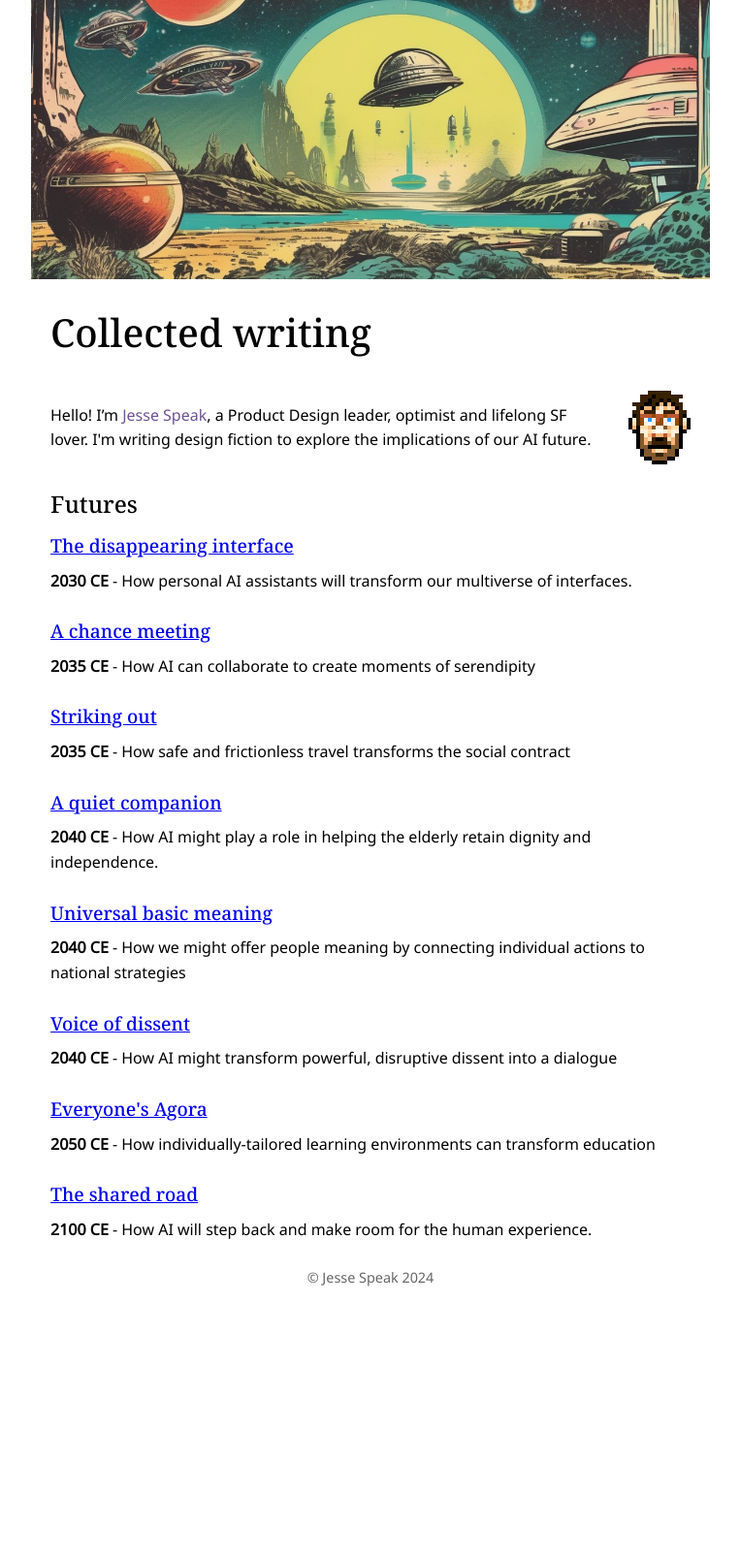
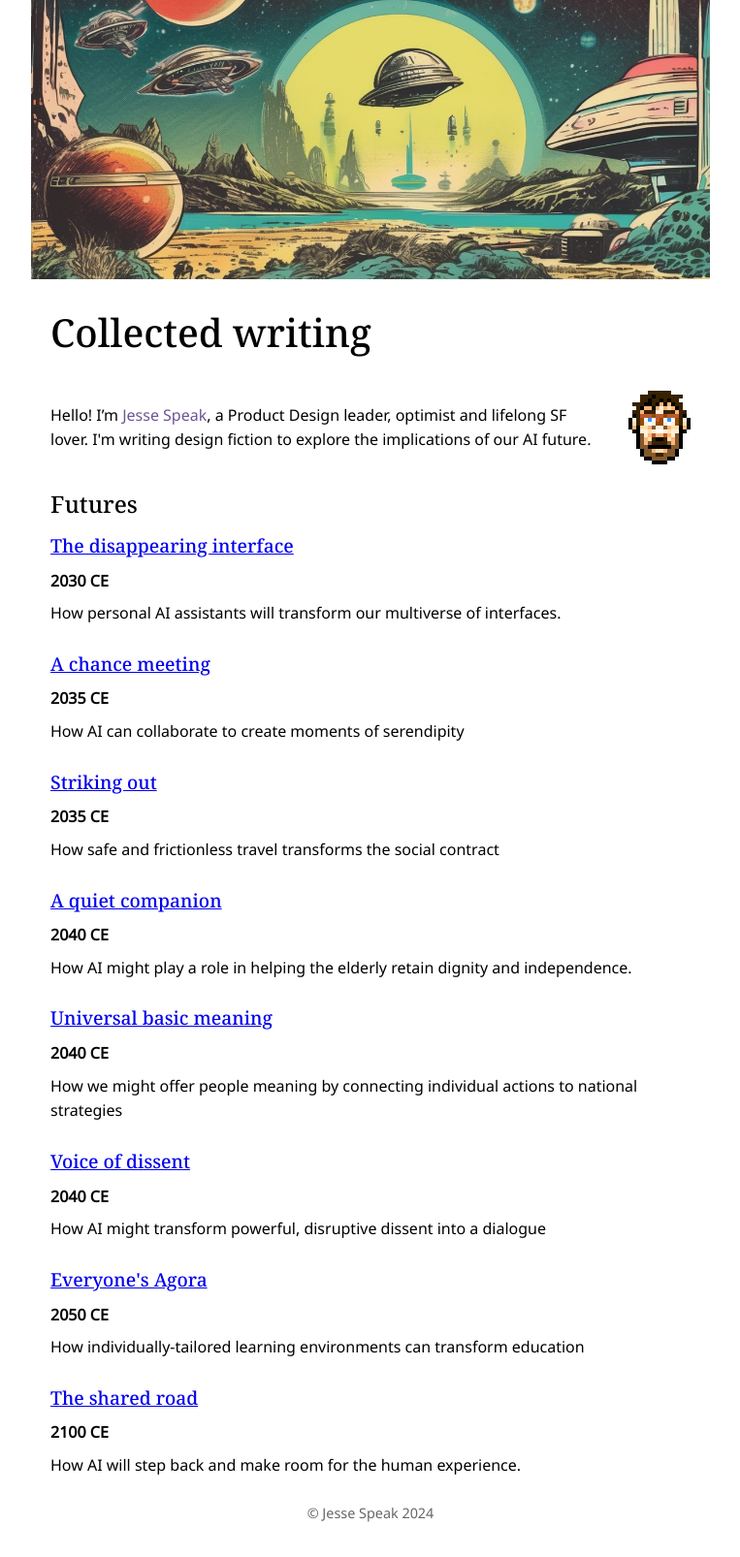
Before and after one commit to jessespeak/jessespeak.github.io, a Jekyll site: the page built from index.html, in a window 1280 px wide. Shown: the whole page at 97% size, without its empty margins (258-1021 px from the left). Built offline with Jekyll 4.4.1, drawn with Linux system fonts in a browser that asks for light colours; before the commit the page ends 1363 px from its top, so only the background shows below that.

Commit message:
Update index.html

```diff
--- a/index.html
+++ b/index.html
@@ -12,7 +12,8 @@ title: "Articles"
 {% for post in sorted_posts %}
     <li>
       <h3><a href="{{ post.url }}">{{ post.title }}</a></h3>
-      <p><strong>{{ post.set_date | date: "%Y CE" }}</strong> - {{ post.description }}</p>
+        <p><strong>{{ post.set_date | date: "%Y CE" }}</strong></p>
+        <p>{{ post.description }}</p>
     </li>
   {% endfor %}
 </ul>
```
